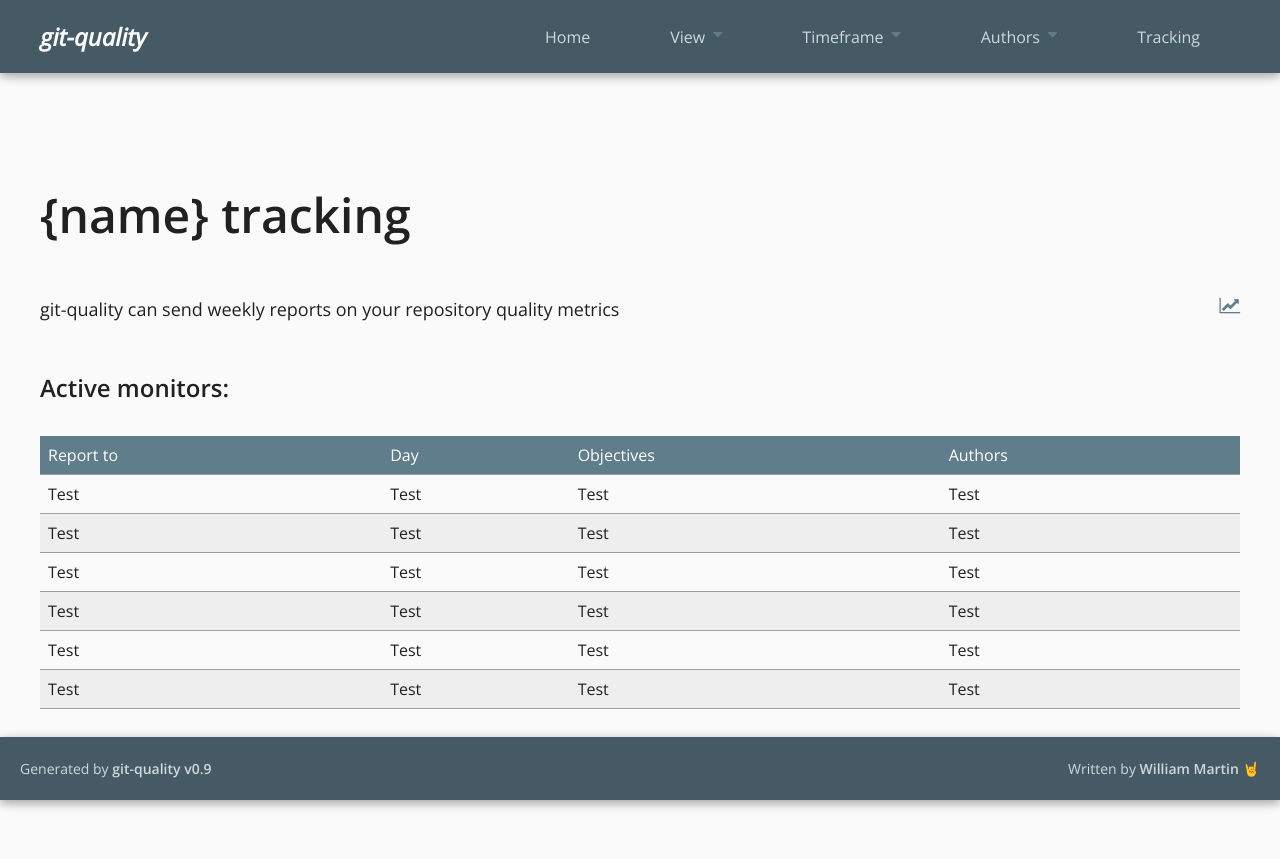
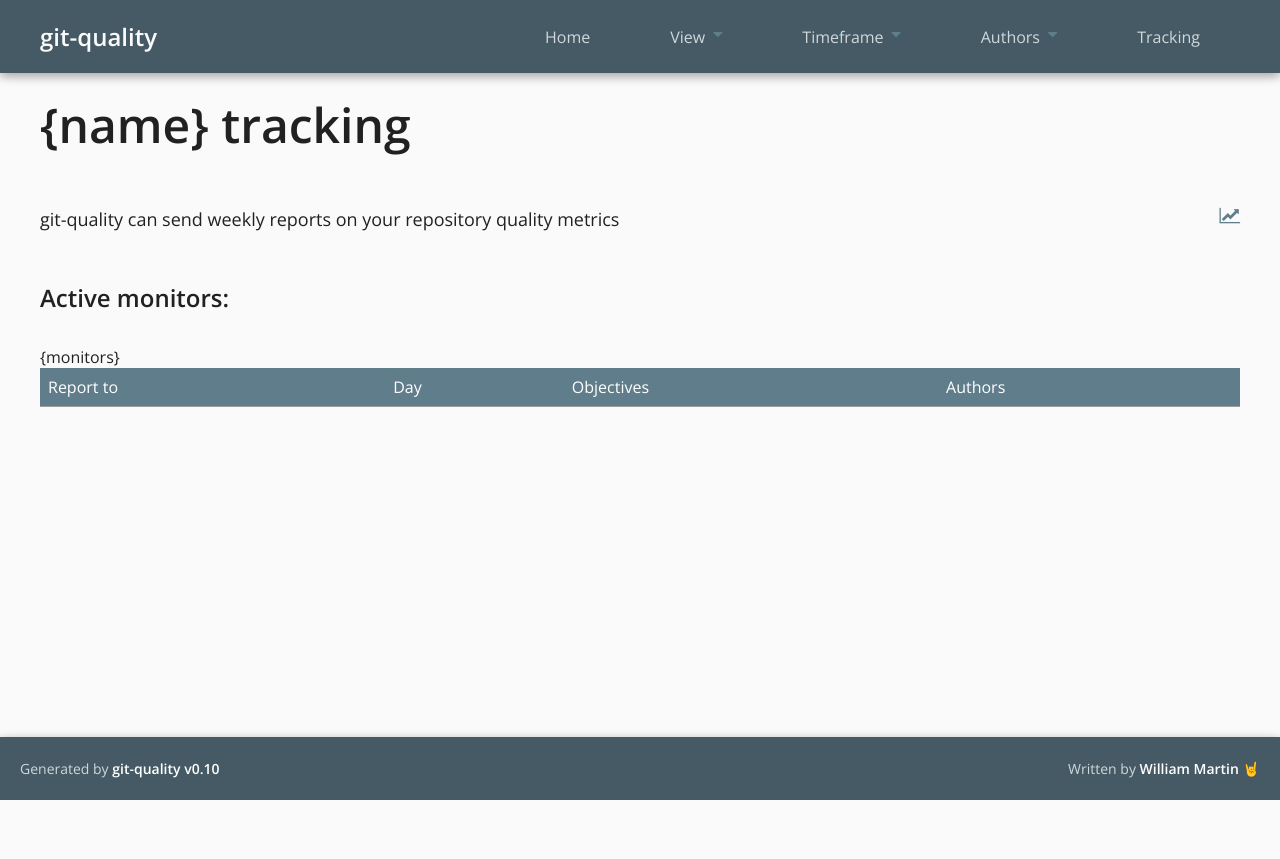
Before and after one commit to w-martin/git-quality, a Python web app: template templates/tracking.html in a window 1280 px wide. After the commit the page ends 800 px from the top, so only its background shows below. Run offline with Jinja, Linux system fonts and the light colour scheme; the template is opened without the code that fills it, so the values that code supplies are empty.

Commit message:
HTML tweaks
Fixes to html generation code for new style

```diff
--- a/src/html.py
+++ b/src/html.py
@@ -2,7 +2,7 @@
 
 def compute_nav(home_url, view, timeframe, recent_authors):
     return ''.join(
-        ['<a href="{home_url}{view}{timeframe}{name_ref}/">{name}</a>'.format(
+        ['<li><a href="{home_url}{view}{timeframe}{name_ref}/">{name}</a></li>'.format(
             name=author, name_ref=author.replace(' ', '_'), home_url=home_url,
             timeframe=timeframe, view=view)
             for author in recent_authors])
--- a/templates/index.html
+++ b/templates/index.html
@@ -97,7 +97,7 @@
                     <strong>{view_text}</strong> stats for period of <strong>{timeframe_text}</strong> <i class="fa fa-line-chart"></i>
                 </p>
 
-                <!-- Github information charts generated by Python script -->
+                <!-- git activity charts generated by Python script -->
                 <div id="image-table">
                     <img src="prs_by_author.png" alt="Pull requests by author">
                     <img src="reviews_by_reviewer.png" alt="Reviews by reviewer">
@@ -116,7 +116,7 @@
 
             <footer>
                 <p>
-                    Generated by <a href="https://github.com/w-martin/git-quality/">git-quality v0.9</a>
+                    Generated by <a href="https://github.com/w-martin/git-quality/">git-quality v0.10</a>
                 </p>
 
                 <p>
--- a/templates/styles.css
+++ b/templates/styles.css
@@ -105,7 +105,7 @@
 
     font-size: 24px;
     font-weight: 600;
-    font-style: italic;
+    font-style: inherit;
 }
 
 /**
@@ -153,7 +153,7 @@
 }
 
 nav ul ul li a {
-    padding: 10px 40px;
+    padding: 10px 10px;
     color: var(--primary-icon-text-colour);
 }
 
@@ -170,7 +170,7 @@
  **/
 .content {
     width: 100%;
-    margin: 150px 0;
+    margin: 60px 0;
     padding: 0 40px;
 
     display: flex;
@@ -232,7 +232,7 @@
 
 #image-table > img {
     width: 50%;
-    height: auto;
+    height: 50%;
 
     padding: 2em;
 
@@ -284,5 +284,5 @@
 footer a {
     font-weight: 600;
     text-decoration: none;
-    color: var(--secondary-colour);
+    color: var(--primary-icon-text-colour);
 }
--- a/templates/summary.html
+++ b/templates/summary.html
@@ -4,7 +4,7 @@
     <meta charset="UTF-8">
     <title>{name} summary</title>
 </head>
-<body>
+<body bgcolor='#FAFAFA' color="#212121">
 <h1>{name} weekly summary <i class="fa fa-line-chart"></i></h1>
 <p>Track your quality at <a href="{link}">{link}</a></p>
 <p>There were {no_prs} pull requests in the last week and {no_commits} commits</p>
@@ -12,9 +12,9 @@
 <p>{review_text}</p>
 
 <br>
-</body>
 <footer>
-    Generated by git-quality v0.9 <a href="https://github.com/w-martin/git-quality/">https://github.com/w-martin/git-quality/</a>
+    Generated by git-quality v0.10 <a href="https://github.com/w-martin/git-quality/">https://github.com/w-martin/git-quality/</a>
     <br>Written by William Martin <span class="horns">&#x1F918;</span>
 </footer>
+</body>
 </html>
--- a/templates/tracking.html
+++ b/templates/tracking.html
@@ -109,98 +109,14 @@
                         </thead>
 
                         <tbody>
-                            <tr>
-                                <td>
-                                    Test
-                                </td>
-                                <td>
-                                    Test
-                                </td>
-                                <td>
-                                    Test
-                                </td>
-                                <td>
-                                    Test
-                                </td>
-                            </tr>
-                            <tr>
-                                <td>
-                                    Test
-                                </td>
-                                <td>
-                                    Test
-                                </td>
-                                <td>
-                                    Test
-                                </td>
-                                <td>
-                                    Test
-                                </td>
-                            </tr>
-                            <tr>
-                                <td>
-                                    Test
-                                </td>
-                                <td>
-                                    Test
-                                </td>
-                                <td>
-                                    Test
-                                </td>
-                                <td>
-                                    Test
-                                </td>
-                            </tr>
-                            <tr>
-                                <td>
-                                    Test
-                                </td>
-                                <td>
-                                    Test
-                                </td>
-                                <td>
-                                    Test
-                                </td>
-                                <td>
-                                    Test
-                                </td>
-                            </tr>
-                            <tr>
-                                <td>
-                                    Test
-                                </td>
-                                <td>
-                                    Test
-                                </td>
-                                <td>
-                                    Test
-                                </td>
-                                <td>
-                                    Test
-                                </td>
-                            </tr>
-                            <tr>
-                                <td>
-                                    Test
-                                </td>
-                                <td>
-                                    Test
-                                </td>
-                                <td>
-                                    Test
-                                </td>
-                                <td>
-                                    Test
-                                </td>
-                            </tr>
-                            <!-- {monitors} -->
+                            {monitors}
                         </tbody>
                     </table>
                 </div>
 
                 <footer>
                     <p>
-                        Generated by <a href="https://github.com/w-martin/git-quality/">git-quality v0.9</a>
+                        Generated by <a href="https://github.com/w-martin/git-quality/">git-quality v0.10</a>
                     </p>
 
                     <p>
```
